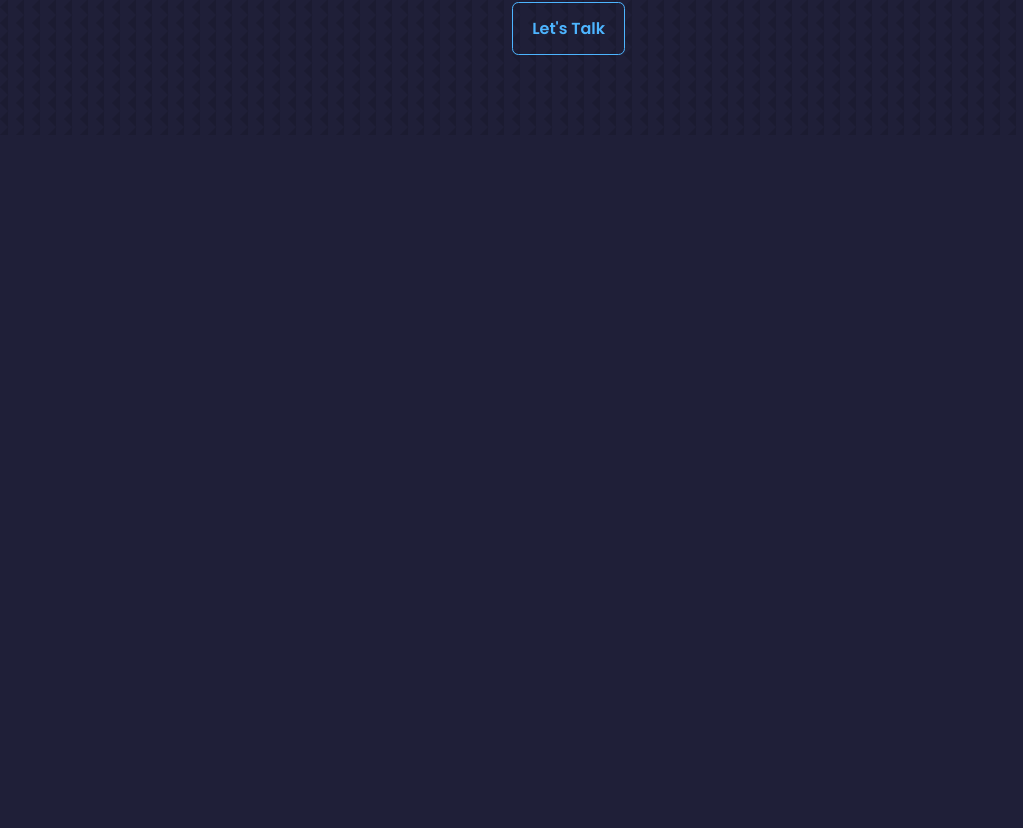
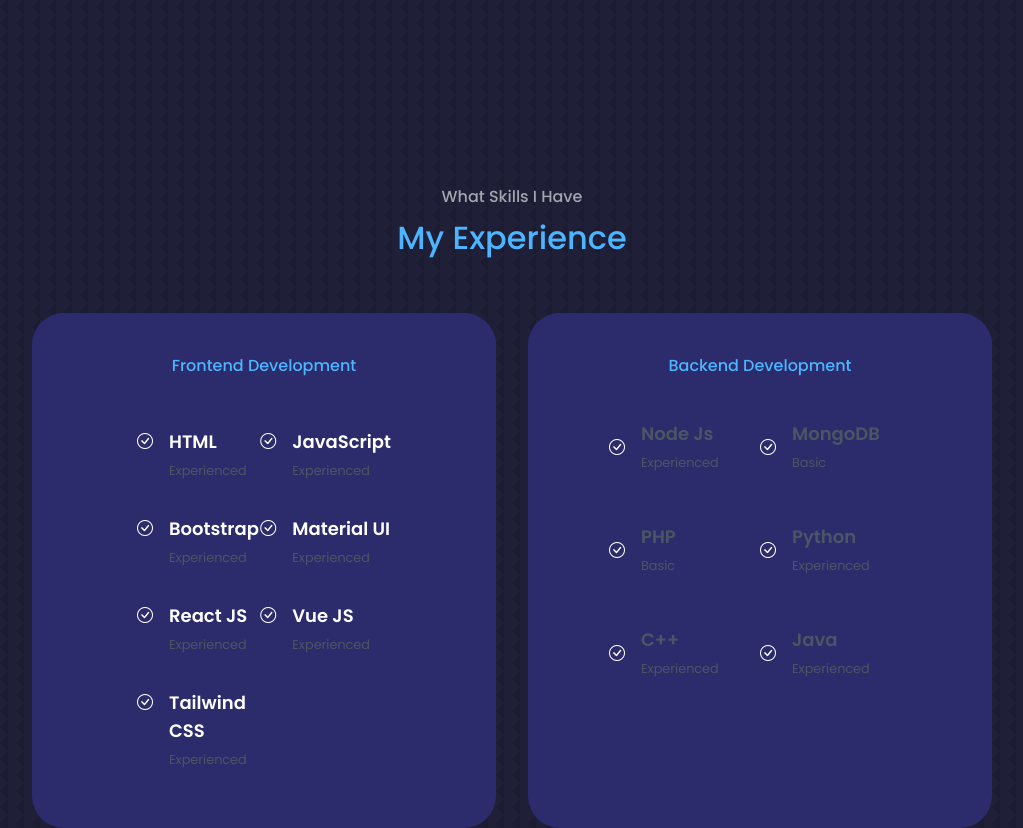
Before and after one commit to eddc1/Portfolio-Edward-Habermann, a Vue app in the folder Portfolio-Edward/: page / in a window 1280 px wide. Shown: the part 1137-1965 px from the top of the page, without its empty margins (128-1151 px from the left). Before the commit the page ends 1272 px from the top, so only its background shows below. Built offline with nearby package versions, Linux system fonts and the light colour scheme.

Commit message:
Angepasst bei About.vue & hinzugefügt wurde Experience.vue
Angepasst die Datei About.vue und  hinzugefügt wurde die Experience.vue.

```diff
--- a/Portfolio-Edward/src/App.vue
+++ b/Portfolio-Edward/src/App.vue
@@ -4,12 +4,12 @@
     <Header />
     <!-- <Nav /> -->
     <About />
-    <!-- <Experience />
-    <Services />
+    <Experience />
+    <!-- <Services />
     <Portfolio />
     <Testimonials />
     <Contact />
-    <Footer /> -->
+    <Footer />  -->
   </div>
 
 </template>
@@ -21,7 +21,7 @@
 import Header from './components/Header.vue';
 // import Nav from './components/nav/Nav';
 import About from './components/About.vue'
-// import Experience from './components/experience/Experience';
+import Experience from './components/Experience.vue';
 // import Services from './components/services/Services';
 // import Portfolio from './components/portfolio/Portfolio';
 // import Testimonials from './components/testimonials/Testimonials';
@@ -35,7 +35,7 @@
     // Nav,
     Header,
     About,
-    // Experience,
+    Experience,
     // Services,
     // Portfolio,
     // Testimonials,
--- a/Portfolio-Edward/src/components/About.vue
+++ b/Portfolio-Edward/src/components/About.vue
@@ -1,7 +1,7 @@
 <template>
     <div id="about" class="py-20" style="margin-top: 8rem;">
-      <div class="container mx-auto about__container">
-        <div class="w-full about__me">
+      <div class="container about__container">
+        <div class="about__me">
           <div class="about__me-image">
             <img
               src="../assets/me-about.png"
@@ -9,28 +9,25 @@
             />
           </div>
         </div>
-        <div class="w-full about__content">
-          <div class="space-y-8">
-            <div class="flex items-center space-x-4">
+        <div class="about__content">
+          <div className="about__cards">
+            <div class="about__card">
               <i class="bi bi-award-fill about__icon"></i>
               <h3 class="text-lg font-bold">Experience</h3>
+              <p class="text-gray-600">1+ Year Working</p>
             </div>
-            <p class="text-gray-600">1+ Year Working</p>
-          </div>
-          <div class="space-y-8">
-            <div class="flex items-center space-x-4">
+            <div class="about__card">
               <i class="bi bi-folder2-open about__icon"></i>
               <h3 class="text-lg font-bold">Projects</h3>
-            </div>
             <p class="text-gray-600">4 Completed</p>
           </div>
-          <div class="space-y-8">
-            <div class="flex items-center space-x-4">
-              <i class="bi bi-person-circle about__icon"></i>
-              <h3 class="text-lg font-bold">Downloads</h3>
-            </div>
+          <div class="about__card">
+            <i class="bi bi-person-circle about__icon"></i>
+            <h3 class="text-lg font-bold">Downloads</h3>
             <p class="text-gray-600">1.000+ Worldwide</p>
           </div>
+          </div>
+
           <p class="text-lg mt-8">
             I'm a self-taught programmer with over a year of experience and four
             completed projects. My apps have been downloaded by over a thousand
--- /dev/null
+++ b/Portfolio-Edward/src/components/Experience.vue
@@ -0,0 +1,165 @@
+<template>
+    <div class="experience" id="experience">
+
+        <div class="container">
+        <!-- Hier kommt der Inhalt der Seite -->
+            <h5>What Skills I Have</h5>
+            <h2>My Experience</h2>
+        </div>
+
+      <div class="container experience__container">
+        <div class="experience__frontend">
+          <h3>
+            Frontend Development
+          </h3>
+          <div class="experience__content px-6 py-4">
+            <div
+              v-for="(skill, index) in frontendSkills"
+              :key="index"
+              class="experience__details"
+            >
+            <i class="bi bi-check-circle"></i>
+              <div>
+                <h4 class="text-lg font-bold ">{{ skill.name }}</h4>
+                <small class="text-gray-600">{{ skill.level }}</small>
+              </div>
+            </div>
+          </div>
+        </div>
+
+        <div class="experience__backend">
+          <h3>
+            Backend Development
+          </h3>
+          <div class="experience__content">
+            <div
+              v-for="(skill, index) in backendSkills"
+              :key="index"
+              class="experience__details items-center py-2"
+            >
+            <i class="bi bi-check-circle"></i>
+              <div>
+                <h4 class="text-lg font-bold text-gray-600">{{ skill.name }}</h4>
+                <small class="text-gray-600">{{ skill.level }}</small>
+              </div>
+            </div>
+          </div>
+        </div>
+      </div>
+    </div>
+  </template>
+
+  <script lang="ts">
+  import { defineComponent } from "vue";
+//   import CheckCircleIcon from "@mui/icons-material/CheckCircle";
+
+  export default defineComponent({
+    name: "Experience",
+    components: {
+    //   Container,
+    //   CheckCircleIcon,
+    },
+    data() {
+      return {
+        frontendSkills: [
+          { name: "HTML", level: "Experienced" },
+          { name: "JavaScript", level: "Experienced" },
+          { name: "Bootstrap", level: "Experienced" },
+          { name: "Material UI", level: "Experienced" },
+          { name: "React JS", level: "Experienced" },
+          { name: "Vue JS", level: "Experienced" },
+          { name: "Tailwind CSS", level: "Experienced" },
+        ],
+        backendSkills: [
+          { name: "Node Js", level: "Experienced" },
+          { name: "MongoDB", level: "Basic" },
+          { name: "PHP", level: "Basic" },
+          { name: "Python", level: "Experienced" },
+          { name: "C++", level: "Experienced" },
+          { name: "Java", level: "Experienced" },
+        ],
+      };
+    },
+  });
+  </script>
+
+  <style scoped>
+  #experience {
+    margin-top: 8rem;
+}
+
+.experience__container {
+    display: grid;
+    grid-template-columns: 1fr 1fr;
+    gap: 2rem;
+}
+
+.experience__container > div {
+    background: var(--color-bg-variant);
+    padding: 2.4rem 5rem;
+    border-radius: 2rem;
+    border: 1px solid transparent;
+    transition: var(--transition);
+}
+
+.experience__container > div:hover {
+    background: transparent;
+    border-color: var(--color-primary-variant);
+    cursor: default;
+}
+
+.experience__container > div h3 {
+    text-align: center;
+    margin-bottom: 2rem;
+    color: var(--color-primary);
+}
+
+.experience__content {
+    display: grid;
+    grid-template-columns: 1fr 1fr;
+    row-gap: 2rem;
+}
+
+.experience__details {
+    display: flex;
+    gap: 1rem;
+}
+
+.experience__details-icon {
+    margin-top: 6px;
+    color: var(--color-primary);
+}
+
+
+/* MEDIA QUERIES (HIGH DEVICES) */
+
+@media screen and (max-width: 1024px) {
+    .experience__container {
+        grid-template-columns: 1fr;
+    }
+
+    .experience__container > div {
+        width: 80%;
+        padding: 2rem;
+        margin: 0 auto;
+    }
+
+    .experience__content {
+        padding: 1rem;
+    }
+}
+
+
+/* MEDIA QUERIES (SMALL DEVICES) */
+
+@media screen and (max-width: 600px) {
+    .experience__container {
+        gap: 1rem;
+    }
+
+    .experience__container > div {
+        width: 100%;
+        padding: 2rem 1rem;
+    }
+}
+  </style>
--- a/Portfolio-Edward/src/style.css
+++ b/Portfolio-Edward/src/style.css
@@ -68,13 +68,17 @@
     font-size: 2.5rem;
 }
 
-.MuiContainer-root > h2,
-.MuiContainer-root > h5 {
+h2 {
+    font-size: 2rem;
+}
+
+.container > h2,
+.container > h5 {
     text-align: center;
     color: var(--color-light);
 }
 
-.MuiContainer-root > h2 {
+.container > h2 {
     color: var(--color-primary);
     margin-bottom: 3rem;
 }
```
